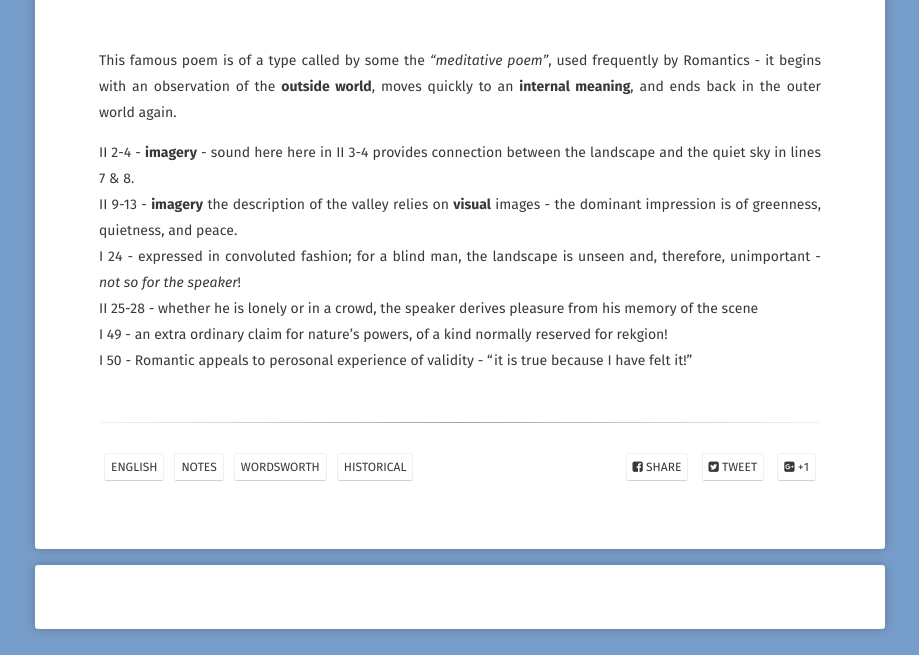
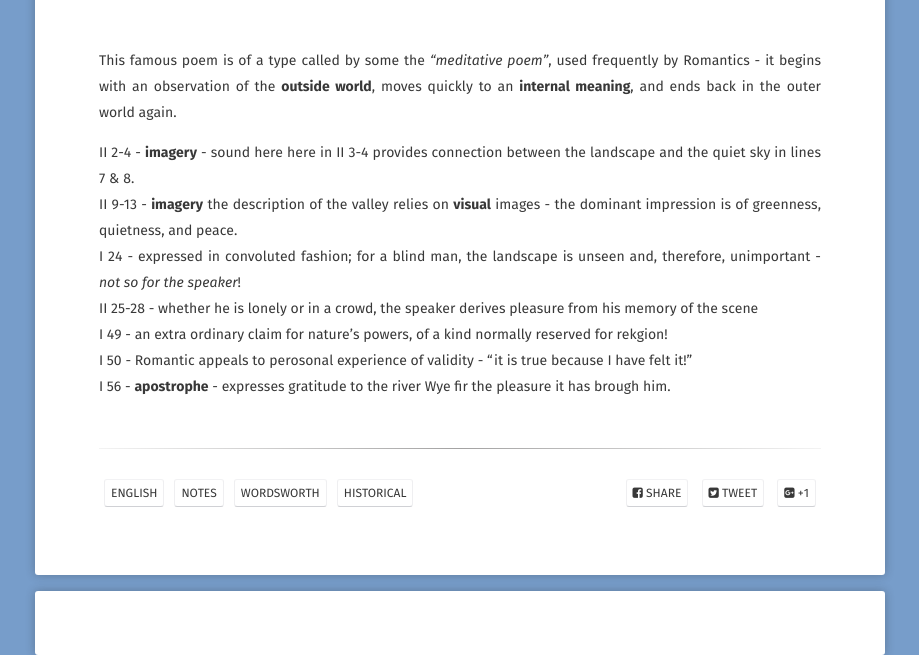
Before and after one commit to EthenStrine/site, a Jekyll site: the page built from _posts/2019-03-18-wordsworth.md, in a window 1280 px wide. Shown: the part 674-1329 px from the top of the page, without its empty margins (180-1099 px from the left). Built offline with Jekyll 4.4.1, drawn with Linux system fonts in a browser that asks for light colours; some web fonts are replaced; comment, search, counter and statistics services are not loaded.

Commit message:
Update 2019-03-18-wordsworth.md

```diff
--- a/_posts/2019-03-18-wordsworth.md
+++ b/_posts/2019-03-18-wordsworth.md
@@ -21,3 +21,4 @@ I 24 - expressed in convoluted fashion; for a blind man, the landscape is unseen
 II 25-28 - whether he is lonely or in a crowd, the speaker derives pleasure from his memory of the scene
 I 49 - an extra ordinary claim for nature's powers, of a kind normally reserved for rekgion!
 I 50 - Romantic appeals to perosonal experience of validity - "it is true because I have felt it!"
+I 56 - **apostrophe** - expresses gratitude to the river Wye fir the pleasure it has brough him.
```
